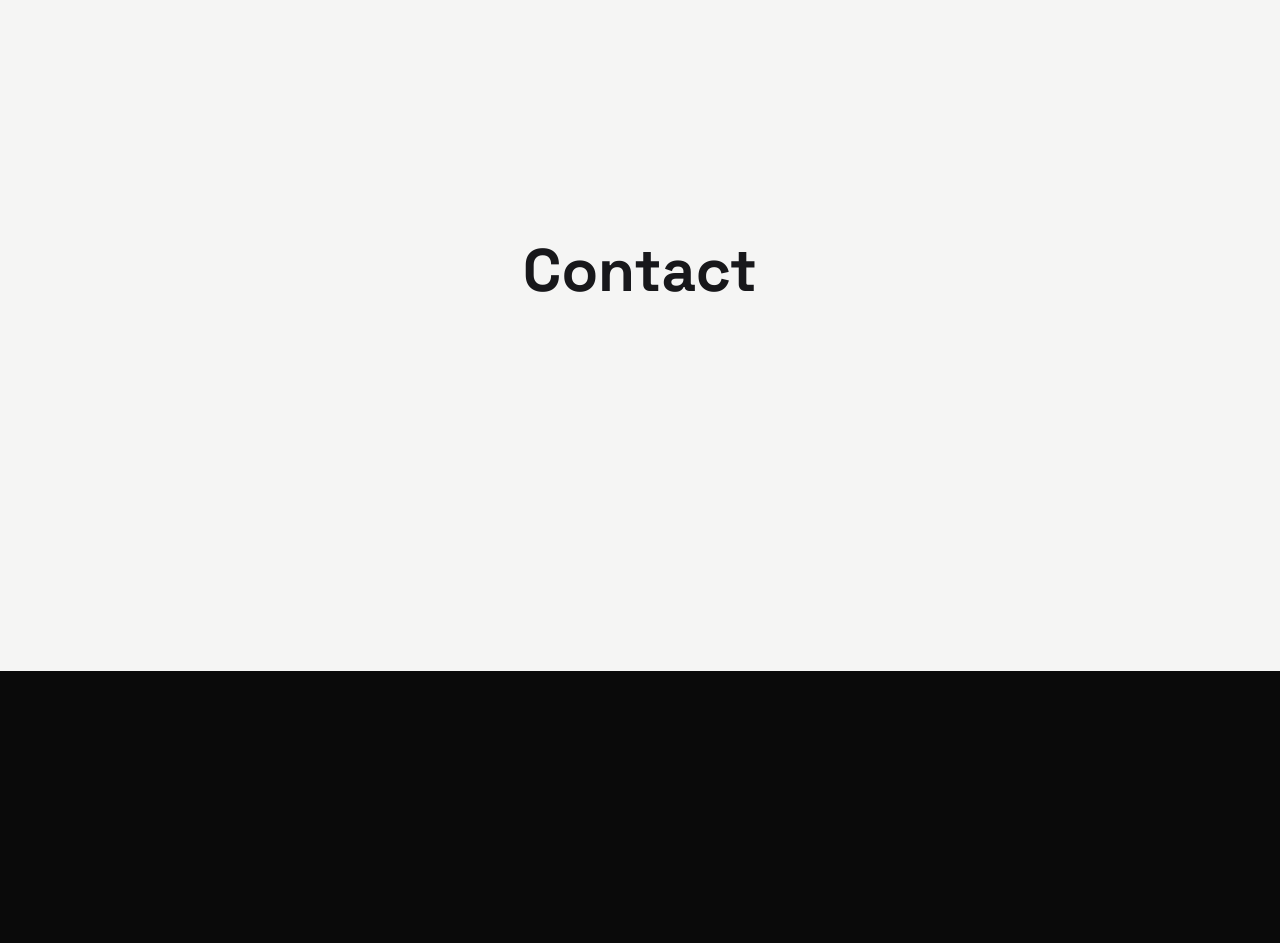
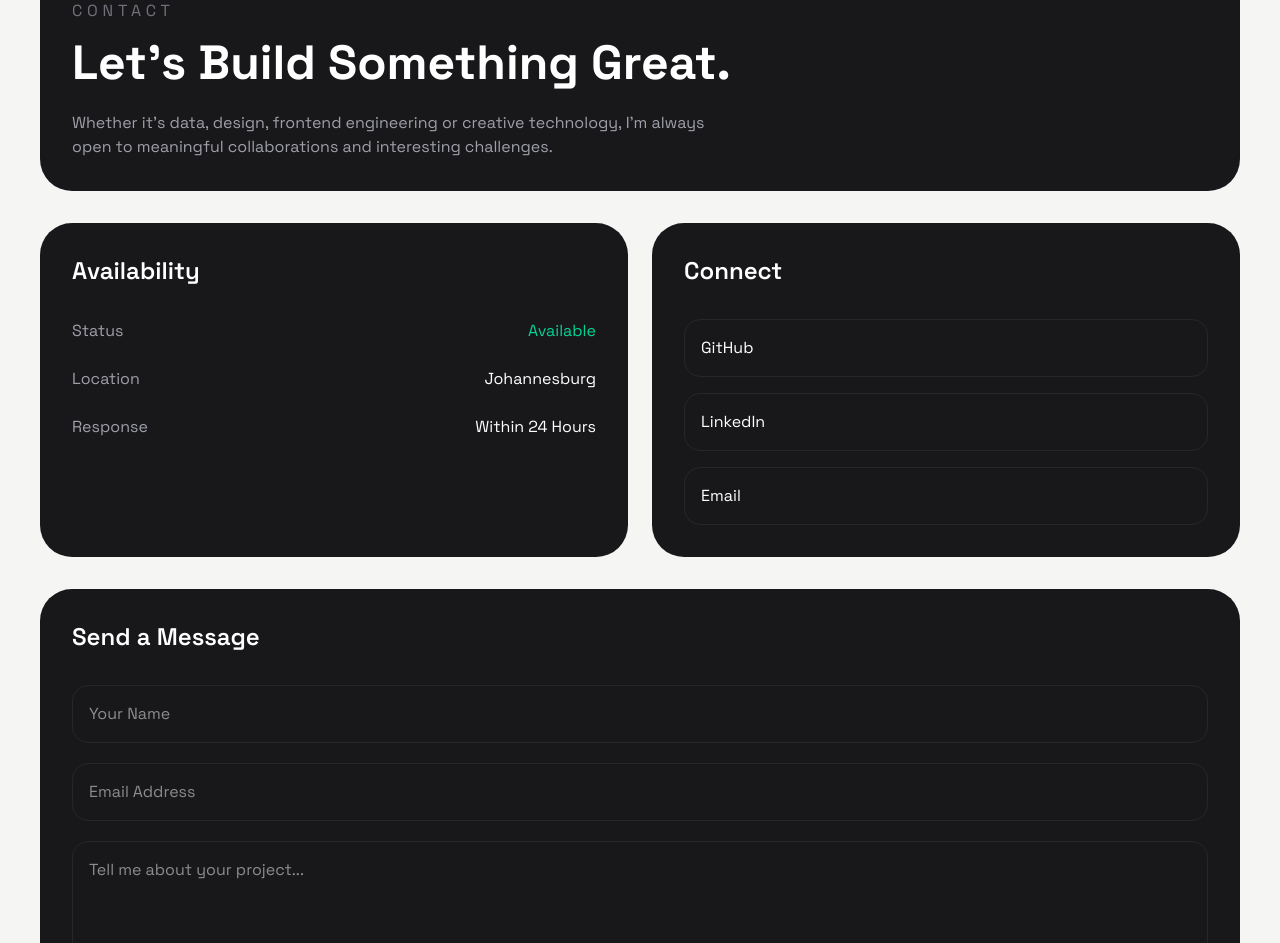
Before and after one commit to thabangkgatlhanye7117/portfolio, a React (Vite) app: page /contact in a window 1280 px wide. Shown: the part 209-1152 px from the top of the page. Before the commit the page ends 880 px from the top, so only its background shows below. Built offline with nearby package versions, Linux system fonts and the light colour scheme.

Commit message:
Contact page

```diff
--- /dev/null
+++ b/src/components/contact/AvailabilityCard.tsx
@@ -0,0 +1,32 @@
+export default function AvailabilityCard() {
+  return (
+    <section className="rounded-[32px] bg-zinc-900 p-8 text-white">
+
+      <h2 className="mb-8 text-2xl font-semibold">
+        Availability
+      </h2>
+
+      <div className="space-y-6">
+
+        <div className="flex justify-between">
+          <span className="text-zinc-400">Status</span>
+          <span className="text-emerald-400">
+            Available
+          </span>
+        </div>
+
+        <div className="flex justify-between">
+          <span className="text-zinc-400">Location</span>
+          <span>Johannesburg</span>
+        </div>
+
+        <div className="flex justify-between">
+          <span className="text-zinc-400">Response</span>
+          <span>Within 24 Hours</span>
+        </div>
+
+      </div>
+
+    </section>
+  );
+}
--- /dev/null
+++ b/src/components/contact/ContactForm.tsx
@@ -0,0 +1,40 @@
+export default function ContactForm() {
+  return (
+    <section className="rounded-[32px] bg-zinc-900 p-8 text-white">
+
+      <h2 className="mb-8 text-2xl font-semibold">
+        Send a Message
+      </h2>
+
+      <form className="space-y-5">
+
+        <input
+          type="text"
+          placeholder="Your Name"
+          className="w-full rounded-2xl border border-zinc-800 bg-transparent p-4 outline-none focus:border-white"
+        />
+
+        <input
+          type="email"
+          placeholder="Email Address"
+          className="w-full rounded-2xl border border-zinc-800 bg-transparent p-4 outline-none focus:border-white"
+        />
+
+        <textarea
+          rows={6}
+          placeholder="Tell me about your project..."
+          className="w-full rounded-2xl border border-zinc-800 bg-transparent p-4 outline-none focus:border-white"
+        />
+
+        <button
+          type="submit"
+          className="rounded-2xl bg-white px-6 py-4 font-semibold text-black transition hover:bg-zinc-200"
+        >
+          Send Message
+        </button>
+
+      </form>
+
+    </section>
+  );
+}
--- /dev/null
+++ b/src/components/contact/ContactHero.tsx
@@ -0,0 +1,19 @@
+export default function ContactHero() {
+  return (
+    <section className="rounded-[32px] bg-zinc-900 p-8 text-white">
+      <p className="uppercase tracking-[0.3em] text-zinc-500">
+        Contact
+      </p>
+
+      <h1 className="mt-4 text-5xl font-bold">
+        Let's Build Something Great.
+      </h1>
+
+      <p className="mt-6 max-w-2xl text-zinc-400">
+        Whether it's data, design, frontend engineering or
+        creative technology, I'm always open to meaningful
+        collaborations and interesting challenges.
+      </p>
+    </section>
+  );
+}
--- /dev/null
+++ b/src/components/contact/SocialLinks.tsx
@@ -0,0 +1,40 @@
+const socials = [
+  {
+    label: "GitHub",
+    url: "#",
+  },
+  {
+    label: "LinkedIn",
+    url: "#",
+  },
+  {
+    label: "Email",
+    url: "mailto:you@example.com",
+  },
+];
+
+export default function SocialLinks() {
+  return (
+    <section className="rounded-[32px] bg-zinc-900 p-8 text-white">
+
+      <h2 className="mb-8 text-2xl font-semibold">
+        Connect
+      </h2>
+
+      <div className="space-y-4">
+
+        {socials.map((social) => (
+          <a
+            key={social.label}
+            href={social.url}
+            className="block rounded-2xl border border-zinc-800 p-4 transition hover:border-white"
+          >
+            {social.label}
+          </a>
+        ))}
+
+      </div>
+
+    </section>
+  );
+}
--- a/src/pages/Contact.tsx
+++ b/src/pages/Contact.tsx
@@ -1,7 +1,28 @@
+import ContactHero from "../components/contact/ContactHero";
+import AvailabilityCard from "../components/contact/AvailabilityCard";
+import SocialLinks from "../components/contact/SocialLinks";
+import ContactForm from "../components/contact/ContactForm";
+
 export default function Contact() {
   return (
-    <section className="min-h-screen flex items-center justify-center">
-      <h1 className="text-6xl font-bold">Contact</h1>
-    </section>
+    <main className="min-h-screen bg-[#F5F5F3] px-5 py-24 md:px-10">
+
+      <div className="mx-auto max-w-7xl space-y-8">
+
+        <ContactHero />
+
+        <section className="grid gap-6 lg:grid-cols-2">
+
+          <AvailabilityCard />
+
+          <SocialLinks />
+
+        </section>
+
+        <ContactForm />
+
+      </div>
+
+    </main>
   );
 }
```
Also changed, not shown: 1 other file (tests, documents, lock files or other folders).
